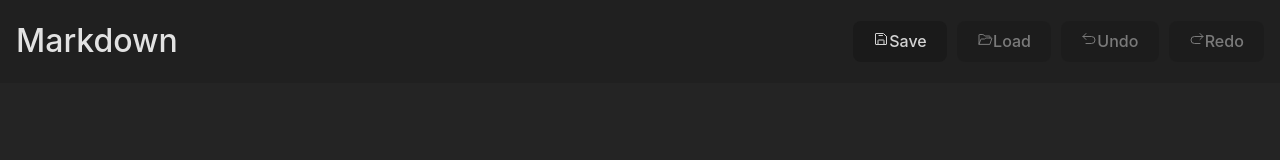
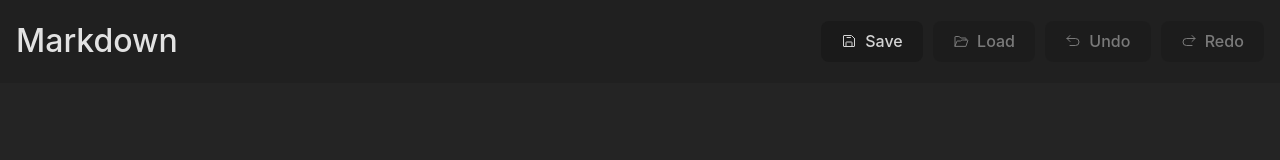
Before and after one commit to mulrooneydesign/word-processor, a React (Vite) app: page / in a window 1280 px wide. Shown: the top 160 px of the page. Built offline with nearby package versions, Linux system fonts and the light colour scheme.

Commit message:
css(word-processor): tidy menu css

```diff
--- a/src/components/ToolBar/ToolBar.css
+++ b/src/components/ToolBar/ToolBar.css
@@ -1,10 +1,9 @@
 .toolBar {
+  background: var(--tint);
+  box-sizing: border-box;
   display: flex;
-
   padding: var(--xs-spacing);
-  background: var(--tint);
   width: 100%;
-  box-sizing: border-box;
   justify-content: space-between;
   align-items: flex-end;
 }
@@ -22,12 +21,14 @@
   margin-left: auto;
   flex-direction: column;
   position: fixed;
-  top: 100px;
-  background: rgb(45 45 45 / 95%);
+  top: 82px;
+  background: var(--tint-dark);
   padding: var(--xs-spacing);
   width: calc(100% - var(--md-spacing));
   box-sizing: border-box;
   margin: 0 auto;
+  border-radius: 6px;
+  margin-top: var(--xs-spacing);
 }
 
 .menuItems {
@@ -41,6 +42,18 @@
   width: 100%;
 }
 
+.menuItems .button {
+  width: 100%;
+  gap: var(--xxs-spacing);
+  display: flex;
+  align-items: center;
+  justify-content: center;
+}
+
+.showMenuButton button {
+  background-color: transparent;
+}
+
 
 /* show menu button only on mobile devices */
 @media (min-width: 768px) {
@@ -52,7 +65,10 @@
 
   .showMenuButton {
     display: none;
+    align-self: center;
+    font-size: 2rem;
   }
+
 
   .buttonGroup {
     top: unset;
@@ -64,6 +80,8 @@
     padding: 0;
     margin: auto;
     margin-right: 0;
+    margin-top: auto;
+    border-radius: 0;
   }
 
   .menuItems {
--- a/src/index.css
+++ b/src/index.css
@@ -13,6 +13,7 @@
   -webkit-text-size-adjust: 100%;
 
   --tint: rgba(0, 0, 0, 0.1);
+  --tint-dark: rgba(0, 0, 0, 0.2);
   --light-gray: #d4d4d4;
   --dark-gray: #a1a1a1;
   --purple: #646cff;
```
